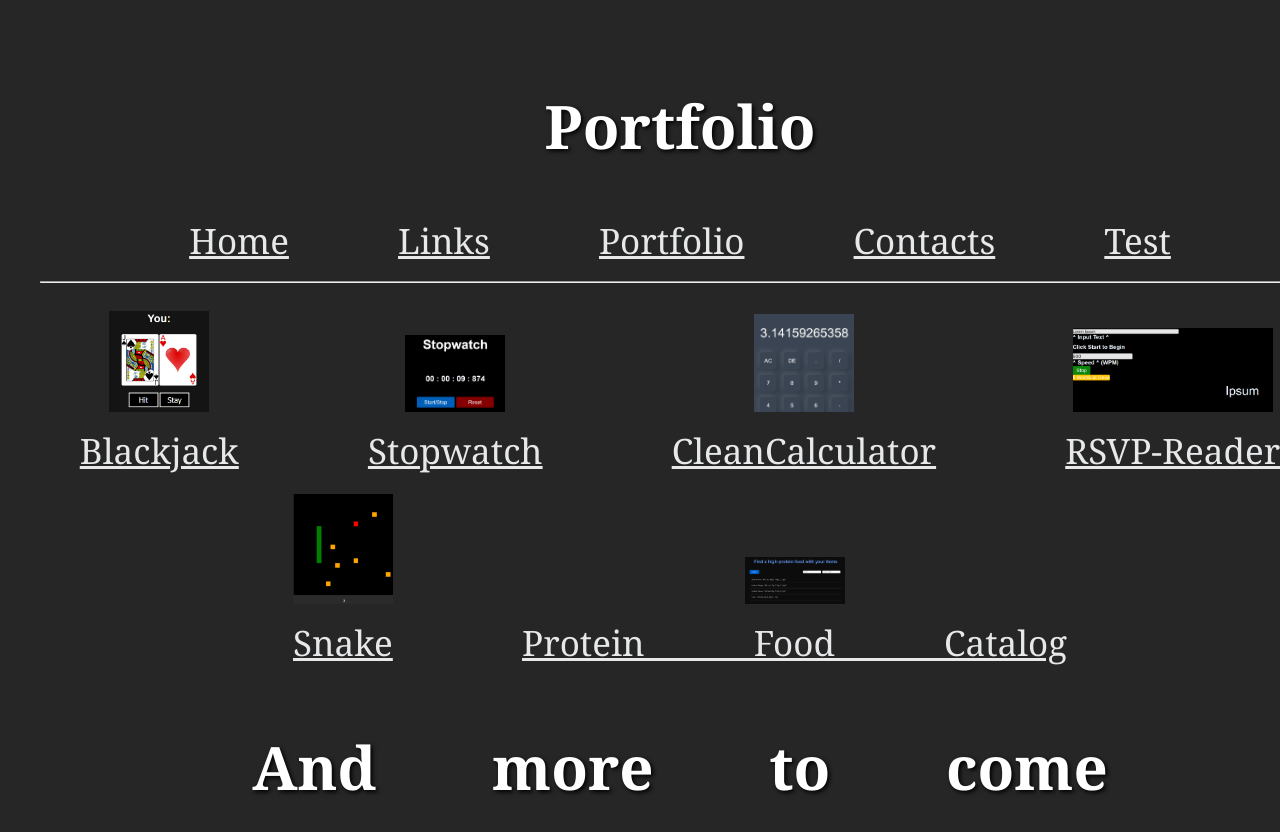
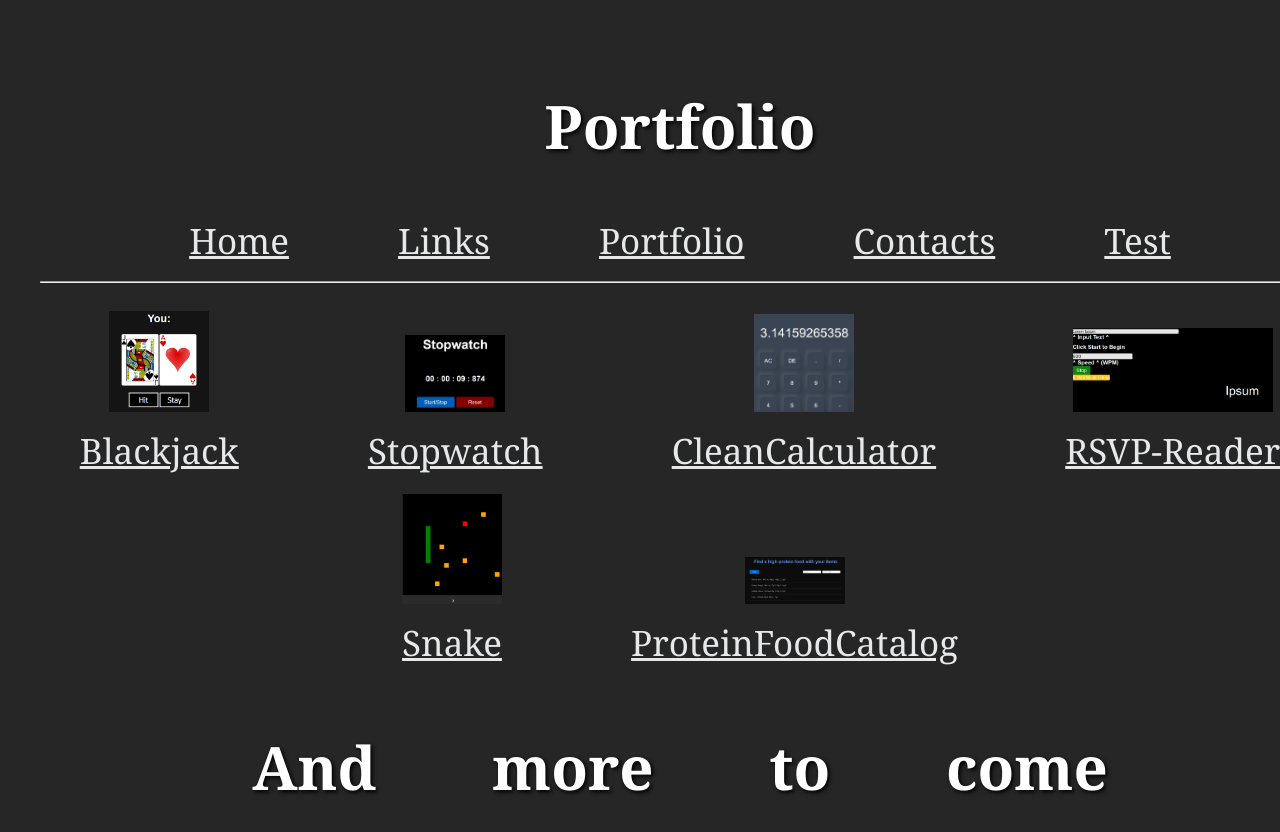
Before and after one commit to yojitacharya/yojitacharya.github.io, a plain HTML site: page portfolio.html in a window 1280 px wide. Shown: the top 832 px of the page. Drawn offline with nearby package versions, Linux system fonts and the light colour scheme.

Commit message:
Update portfolio.html

```diff
--- a/portfolio.html
+++ b/portfolio.html
@@ -42,7 +42,7 @@
                             </figure>
                             <figure>
                                 <a href="Protein/index.html"><img src="protein.png" alt="protein" width="100"></a>
-                                <figcaption><a href="Protein/index.html">Protein Food Catalog</a></figcaption>
+                                <figcaption><a href="Protein/index.html">ProteinFoodCatalog</a></figcaption>
                             </figure>
                         </links>
                         <br>
```
